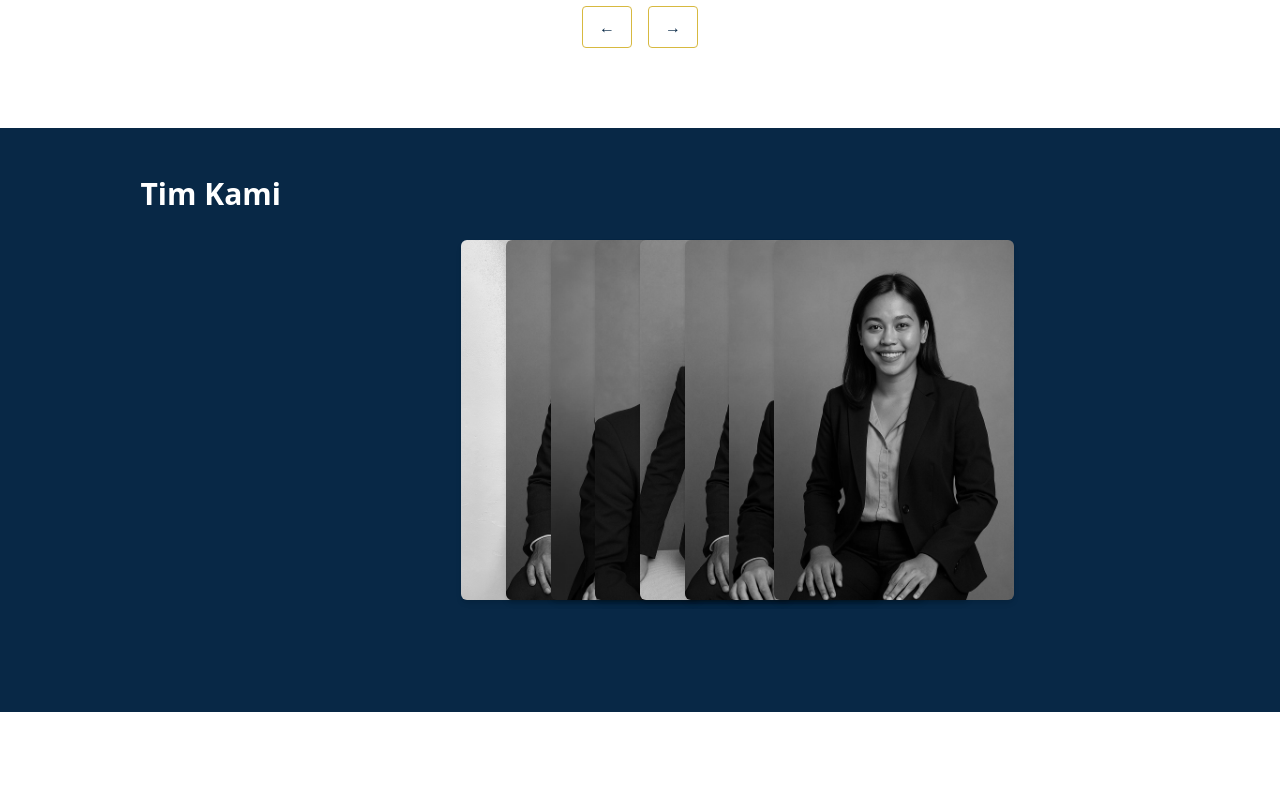
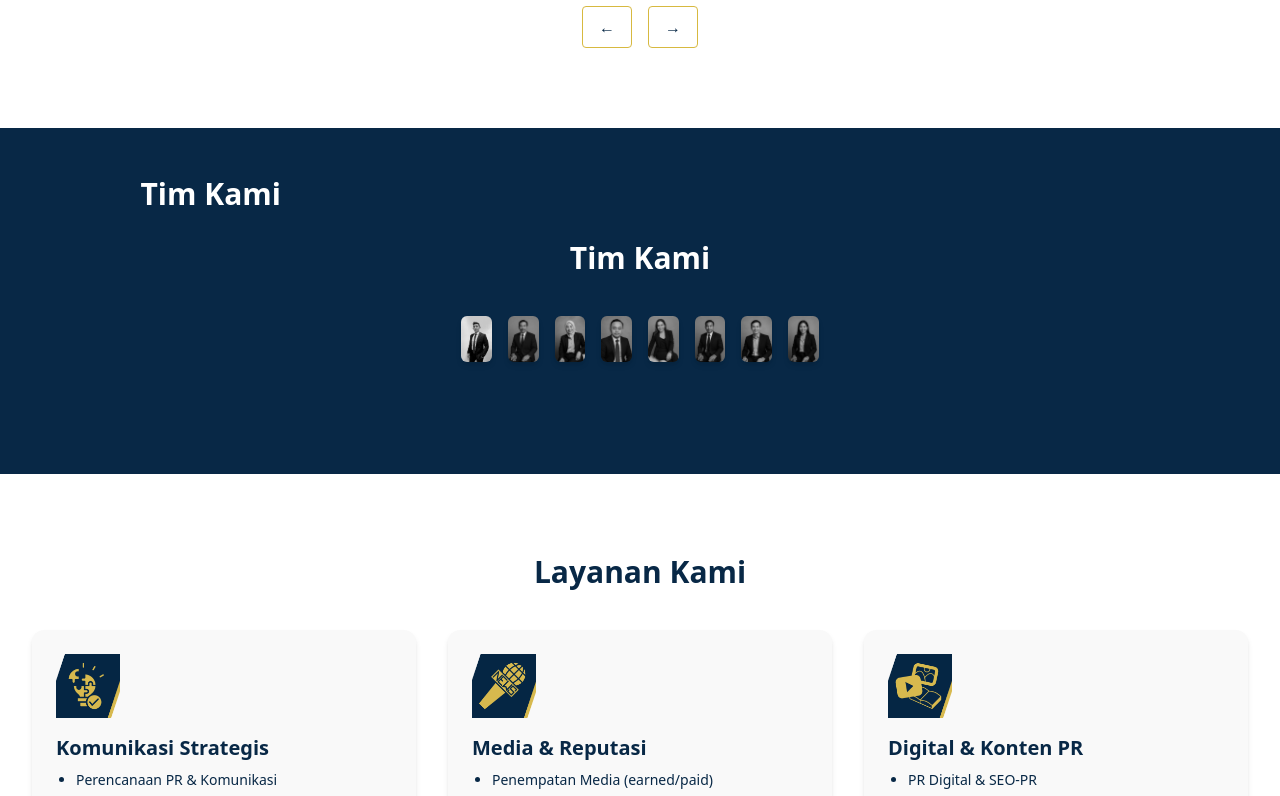
Before and after one commit to ProfAdri90/estetic-dinamis, a Next.js app: page / in a window 1280 px wide. Shown: the part 3400-4196 px from the top of the page. Built offline with nearby package versions, Linux system fonts and the light colour scheme.

Commit message:
Update OurTeams.jsx

```diff
--- a/components/OurTeams.jsx
+++ b/components/OurTeams.jsx
@@ -1,3 +1,4 @@
+// components/OurTeams.jsx
 import TeamCard from "./TeamCard";
 
 const teamMembers = [
@@ -13,15 +14,18 @@ const teamMembers = [
 
 export default function OurTeams() {
   return (
-    <section id="our-team" className="scroll-mt-[140px] px-4 py-16 bg-[#082846]">
-      <div className="max-w-[1200px] mx-auto grid grid-cols-8 gap-0">
+    <section id="our-team" className="scroll-mt-[140px] px-4 py-16 bg-[#082846] text-white">
+      <h2 className="text-3xl font-bold text-center mb-10">Tim Kami</h2>
+
+      <div className="grid grid-cols-2 md:grid-cols-4 lg:grid-cols-8 gap-4 justify-center">
         {teamMembers.map((member, index) => (
-          <TeamCard
-            key={index}
-            image={member.image}
-            name={member.name}
-            title={member.title}
-          />
+          <div key={index} className="flex justify-center">
+            <TeamCard
+              image={member.image}
+              name={member.name}
+              title={member.title}
+            />
+          </div>
         ))}
       </div>
     </section>
```
